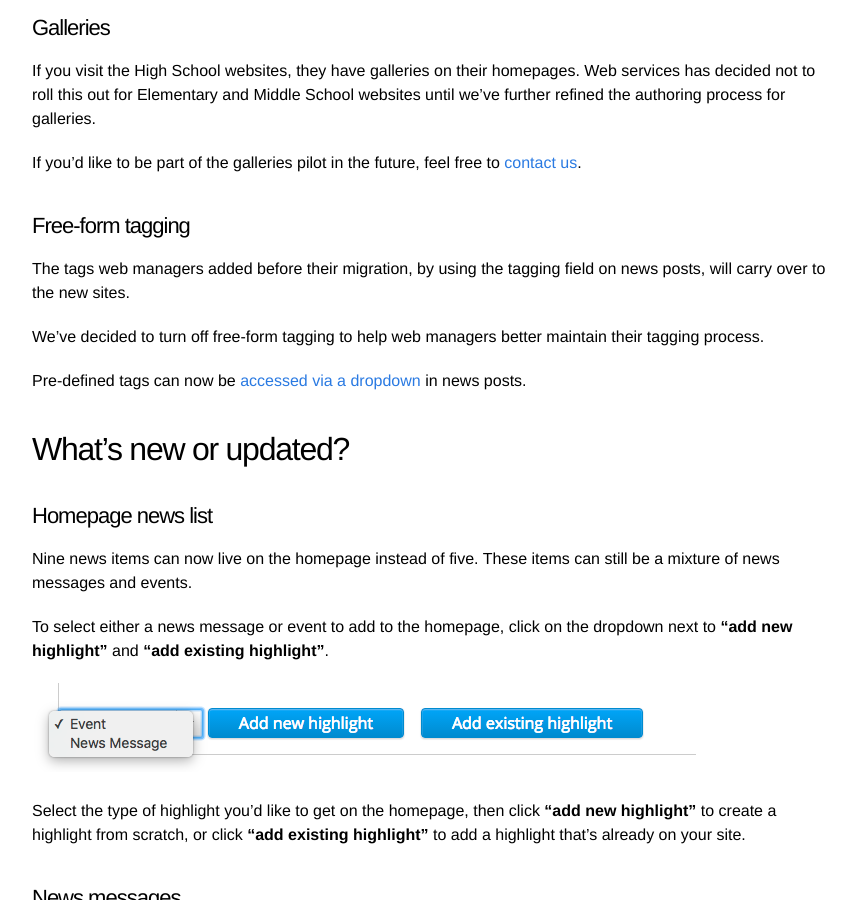
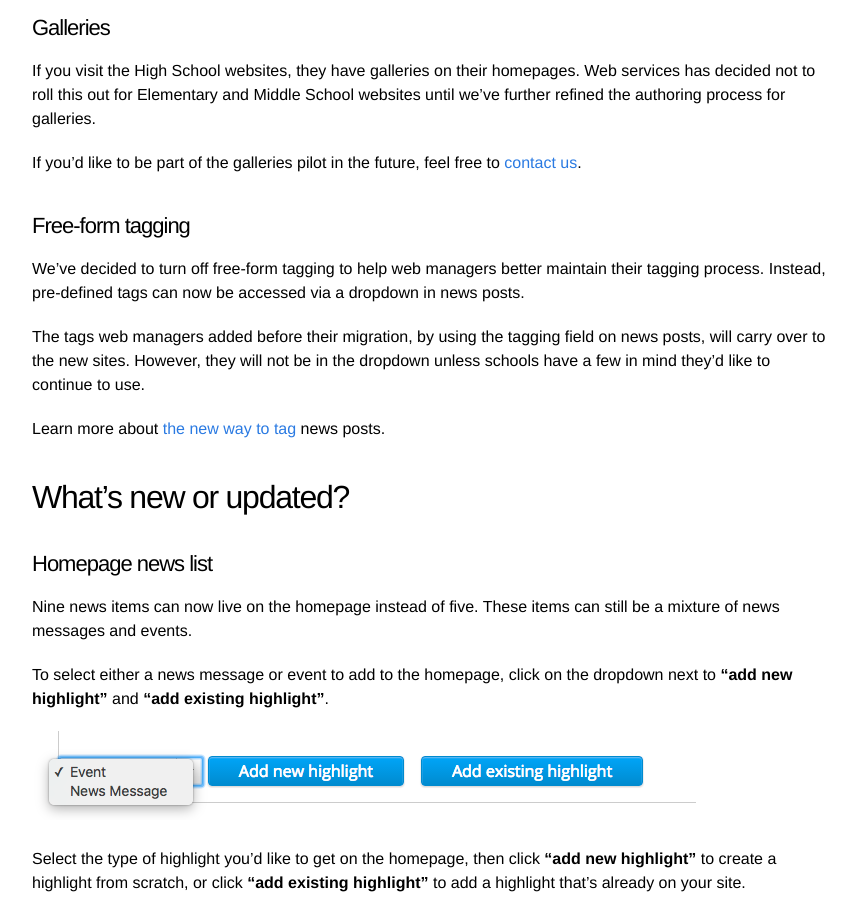
Before and after one commit to HCPSS/schoolsites-help, a Jekyll site: the page built from new-es-ms-functions.md, in a window 1280 px wide and 900 px high, scrolled down 699 px. Shown: the whole window, without its empty margins (208-1064 px from the left). Built offline with Jekyll 4.4.1, drawn with Linux system fonts in a browser that asks for light colours; nearby versions of some CDN libraries.

Commit message:
moved paragraphs around, tagging

```diff
--- a/new-es-ms-functions.md
+++ b/new-es-ms-functions.md
@@ -27,11 +27,11 @@ If you'd like to be part of the galleries pilot in the future, feel free to <a h
 
 ### Free-form tagging
 
-The tags web managers added before their migration, by using the tagging field on news posts, will carry over to the new sites.
+We've decided to turn off free-form tagging to help web managers better maintain their tagging process. Instead, pre-defined tags can now be accessed via a dropdown in news posts.
 
-We've decided to turn off free-form tagging to help web managers better maintain their tagging process.
+The tags web managers added before their migration, by using the tagging field on news posts, will carry over to the new sites. However, they will not be in the dropdown unless schools have a few in mind they'd like to continue to use.
 
-Pre-defined tags can now be <a href="#tags">accessed via a dropdown</a> in news posts.
+Learn more about <a href="#tags">the new way to tag</a> news posts.
 
 ## What's new or updated?
 
```
